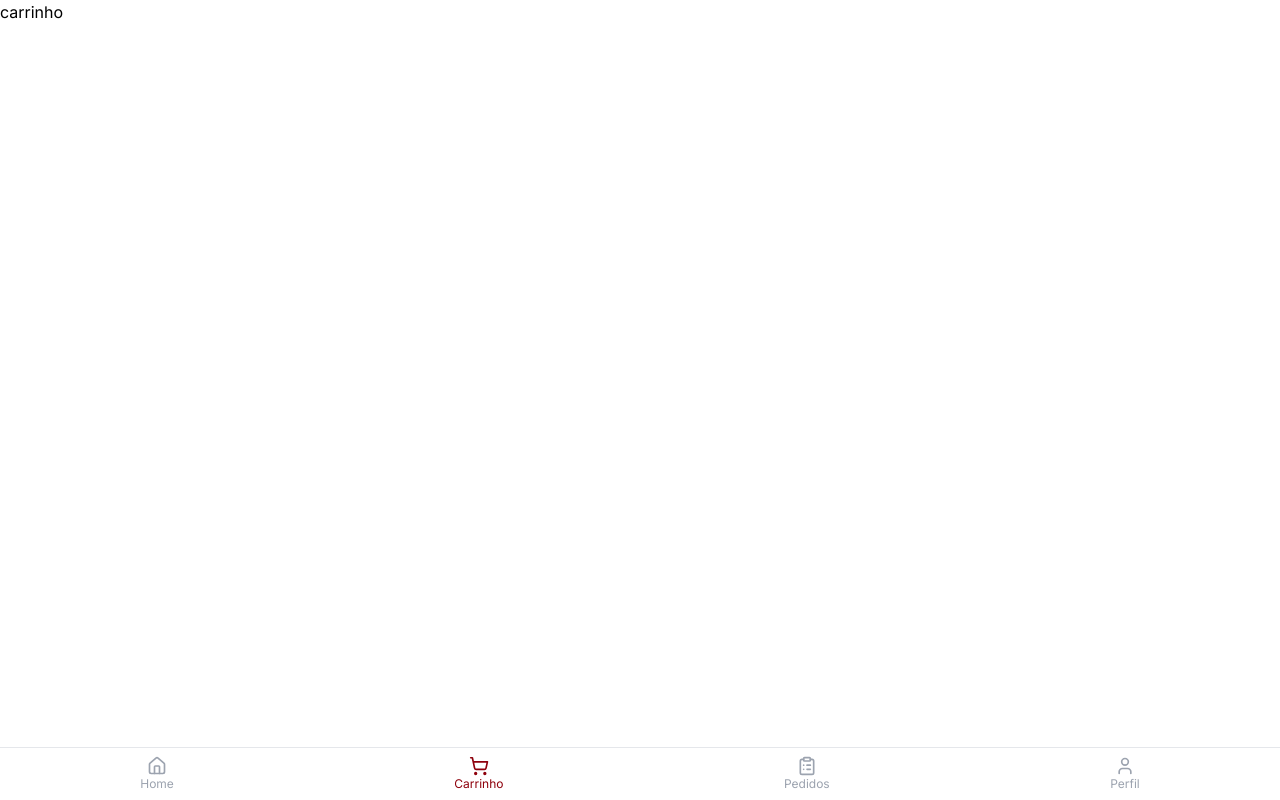
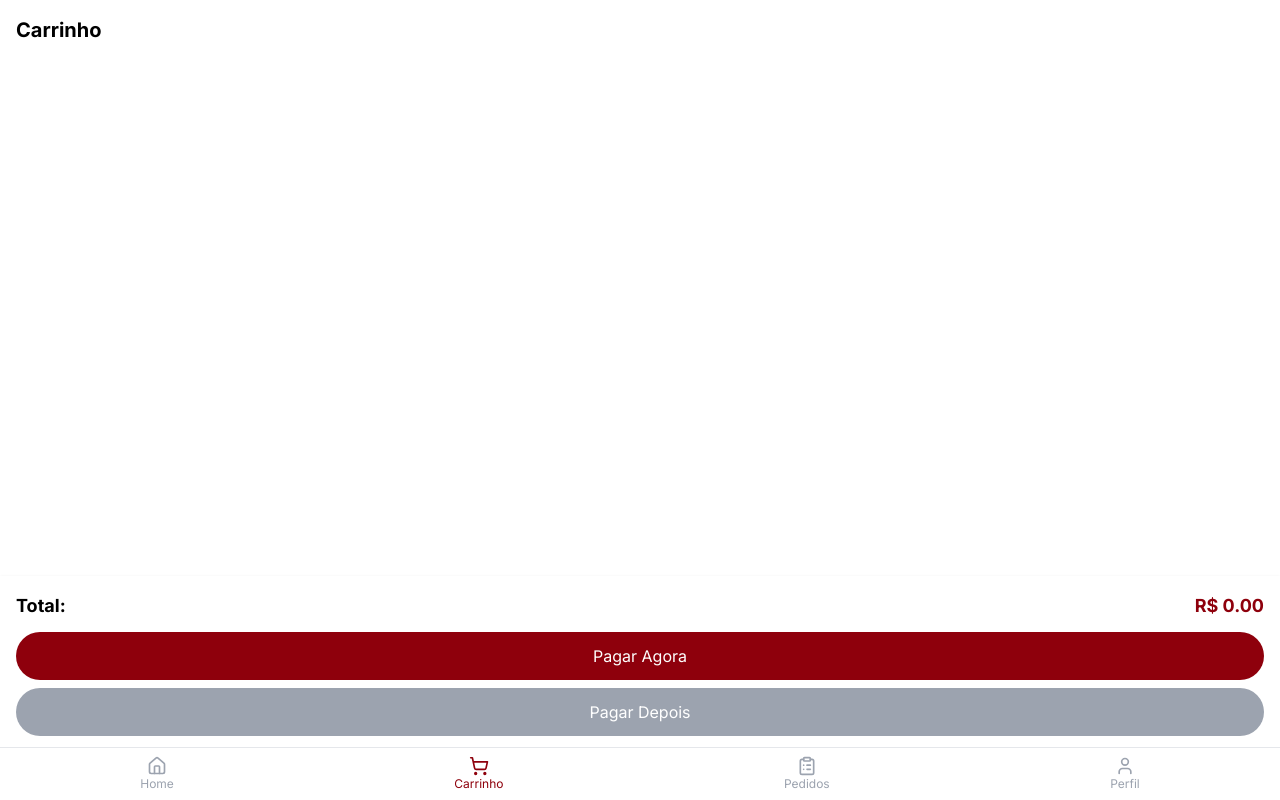
Before and after one commit to opeco-dev/bomboniere, a Next.js app: page /carrinho in a window 1280 px wide. Built offline with nearby package versions, Linux system fonts and the light colour scheme.

Commit message:
Add - Carrinho cliente

```diff
--- /dev/null
+++ b/app/api/pedidos/route.js
@@ -0,0 +1,36 @@
+import { prisma } from '../../lib/prisma'
+import { NextResponse } from 'next/server'
+
+export async function POST(request) {
+
+  const body = await request.json()
+
+  const itens = body.itens
+
+  const total = itens.reduce(
+    (sum, i) => sum + i.preco * i.quantidade,
+    0
+  )
+
+  const venda = await prisma.venda.create({
+
+    data: {
+
+      total,
+
+      itens: {
+        create: itens.map(i => ({
+          produtoId: i.id,
+          quantidade: i.quantidade,
+          precoUnit: i.preco,
+          subtotal: i.preco * i.quantidade
+        }))
+      }
+
+    }
+
+  })
+
+  return NextResponse.json(venda)
+
+}
--- a/app/carrinho/page.js
+++ b/app/carrinho/page.js
@@ -1,12 +1,55 @@
-'use client'
+"use client";
 
-import React, { useEffect, useState } from 'react';
-import BottomNav from '../components/ui/BottomNav';
+import { useCart } from "../components/contexts/CartContext";
+import CartItemCard from "../components/ui/CartItemCard";
+import BottomNav from "../components/ui/BottomNav";
+
 export default function CarrinhoPage() {
+  const { cart, total, clearCart } = useCart();
+
+  const pagarAgora = async () => {
+    const res = await fetch("/api/pedidos", {
+      method: "POST",
+      headers: { "Content-Type": "application/json" },
+      body: JSON.stringify({ itens: cart }),
+    });
+
+    if (res.ok) {
+      alert("Pedido realizado!");
+      clearCart();
+    }
+  };
+
   return (
-    <div>
-      <h1>carrinho</h1>
-      <BottomNav />
+    <div className="p-4 pb-32">
+      <h1 className="text-xl font-bold mb-4">Carrinho</h1>
+
+      <div className="space-y-3">
+        {cart.map((item) => (
+          <CartItemCard key={item.id} item={item} />
+        ))}
+      </div>
+
+      <div className="fixed bottom-12 left-0 right-0 bg-white p-4 shadow">
+        <div className="flex justify-between text-lg font-bold mb-3">
+          <span>Total:</span>
+
+          <span className="text-[#8E000C]">R$ {total.toFixed(2)}</span>
+        </div>
+
+        <button
+          onClick={pagarAgora}
+          className="w-full bg-[#8E000C] text-white py-3 rounded-full"
+        >
+          Pagar Agora
+        </button>
+
+        <button className="w-full mt-2 bg-gray-400 text-white py-3 rounded-full">
+          Pagar Depois
+        </button>
+      </div>
+
+      <BottomNav/>
     </div>
-  )
+  );
 }
--- /dev/null
+++ b/app/components/SessionProviderWrapper.js
@@ -0,0 +1,11 @@
+'use client'
+
+import { SessionProvider } from 'next-auth/react'
+
+export default function SessionProviderWrapper({ children }) {
+  return (
+    <SessionProvider>
+      {children}
+    </SessionProvider>
+  )
+}
--- /dev/null
+++ b/app/components/contexts/CartContext.js
@@ -0,0 +1,76 @@
+'use client'
+
+import { createContext, useContext, useState } from 'react'
+
+const CartContext = createContext()
+
+export function CartProvider({ children }) {
+
+  const [cart, setCart] = useState([])
+
+  const addToCart = (produto) => {
+
+    setCart(prev => {
+
+      const existing = prev.find(p => p.id === produto.id)
+
+      if (existing) {
+        return prev.map(p =>
+          p.id === produto.id
+            ? { ...p, quantidade: p.quantidade + 1 }
+            : p
+        )
+      }
+
+      return [...prev, { ...produto, quantidade: 1 }]
+    })
+  }
+
+  const increase = (id) => {
+
+    setCart(prev =>
+      prev.map(p =>
+        p.id === id
+          ? { ...p, quantidade: p.quantidade + 1 }
+          : p
+      )
+    )
+  }
+
+  const decrease = (id) => {
+
+    setCart(prev =>
+      prev
+        .map(p =>
+          p.id === id
+            ? { ...p, quantidade: p.quantidade - 1 }
+            : p
+        )
+        .filter(p => p.quantidade > 0)
+    )
+  }
+
+  const clearCart = () => setCart([])
+
+  const total = cart.reduce(
+    (sum, item) => sum + item.preco * item.quantidade,
+    0
+  )
+
+  return (
+    <CartContext.Provider
+      value={{
+        cart,
+        addToCart,
+        increase,
+        decrease,
+        clearCart,
+        total
+      }}
+    >
+      {children}
+    </CartContext.Provider>
+  )
+}
+
+export const useCart = () => useContext(CartContext)
--- /dev/null
+++ b/app/components/ui/CartItemCard.js
@@ -0,0 +1,67 @@
+'use client'
+
+import Image from 'next/image'
+import { useCart } from '../contexts/CartContext';
+import placeholder from "../../../public/placeholder.png"
+
+export default function CartItemCard({ item }) {
+
+  const { increase, decrease } = useCart()
+
+  return (
+
+    <div className="flex items-center gap-4 bg-white rounded-xl p-4 shadow">
+
+      <div className="relative w-20 h-20 bg-[#FFDDE0] rounded-lg">
+
+        <Image
+          src={item.imagens?.[0]?.url || placeholder}
+          alt={item.nome}
+          fill
+          className="object-contain p-2"
+        />
+
+      </div>
+
+      <div className="flex-1">
+
+        <h3 className="font-semibold">
+          {item.nome}
+        </h3>
+
+        <p className="text-gray-400 text-sm">
+          {item.categoria}
+        </p>
+
+        <div className="flex items-center gap-2 mt-2">
+
+          <button
+            onClick={() => decrease(item.id)}
+            className="w-7 h-7 bg-gray-200 rounded"
+          >
+            -
+          </button>
+
+          <span>{item.quantidade}</span>
+
+          <button
+            onClick={() => increase(item.id)}
+            className="w-7 h-7 bg-gray-200 rounded"
+          >
+            +
+          </button>
+
+        </div>
+
+      </div>
+
+      <div className="text-red-600 font-bold">
+
+        R$ {(item.preco * item.quantidade).toFixed(2)}
+
+      </div>
+
+    </div>
+
+  )
+}
--- a/app/components/ui/products/ProductModal.js
+++ b/app/components/ui/products/ProductModal.js
@@ -2,6 +2,7 @@
 
 import { useState } from "react";
 import { ChevronLeft } from "lucide-react";
+import { useCart } from '../../contexts/CartContext';
 
 export default function ProductModal({ produto, open, onClose }) {
   const [index, setIndex] = useState(0);
@@ -9,6 +10,8 @@ export default function ProductModal({ produto, open, onClose }) {
   if (!open || !produto) return null;
 
   const imagens = produto.imagens || []
+
+  const { addToCart } = useCart()
 
   return (
     <div className="fixed inset-0 z-50 flex items-center justify-center">
@@ -64,7 +67,7 @@ export default function ProductModal({ produto, open, onClose }) {
           <p className="text-sm text-gray-500 mt-1">{produto.descricao}</p>
         </div>
 
-        <button className="mt-6 w-full bg-[#8E000C] text-white py-2 rounded-full">
+        <button className="mt-6 w-full bg-[#8E000C] text-white py-2 rounded-full" onClick={() => addToCart(produto)}>
           Adicionar ao Carrinho
         </button>
       </div>
--- a/app/layout.js
+++ b/app/layout.js
@@ -1,6 +1,8 @@
 import { Inter } from 'next/font/google';
 import './globals.css';
 import { Providers } from './providers';
+import SessionProviderWrapper from './components/SessionProviderWrapper';
+import { CartProvider } from './components/contexts/CartContext'
 
 const inter = Inter({ subsets: ['latin'] });
 
@@ -13,7 +15,13 @@ export default function RootLayout({ children }) {
   return (
     <html lang="pt-br">
       <body className={inter.className}>
-        <Providers>{children}</Providers>
+        <SessionProviderWrapper>
+          <CartProvider>
+
+            {children}
+
+          </CartProvider>
+        </SessionProviderWrapper>
       </body>
     </html>
   );
```
